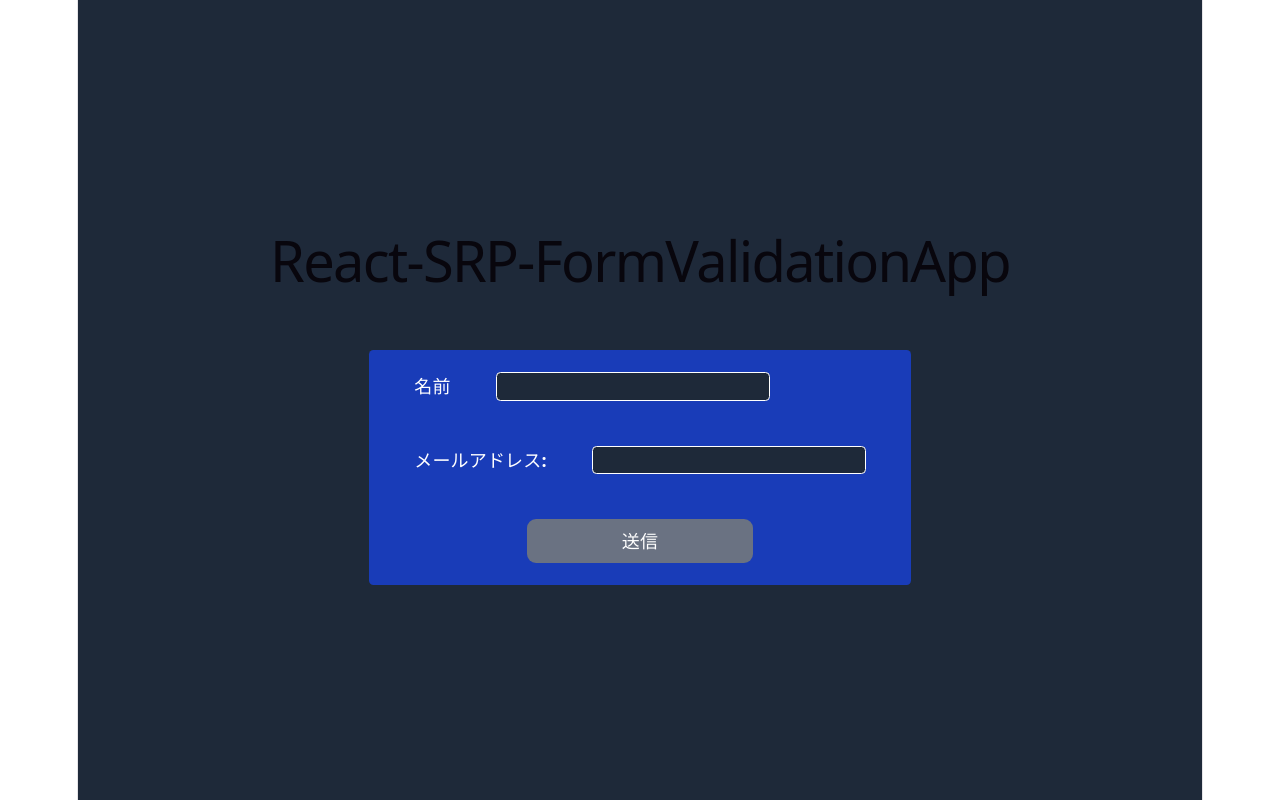
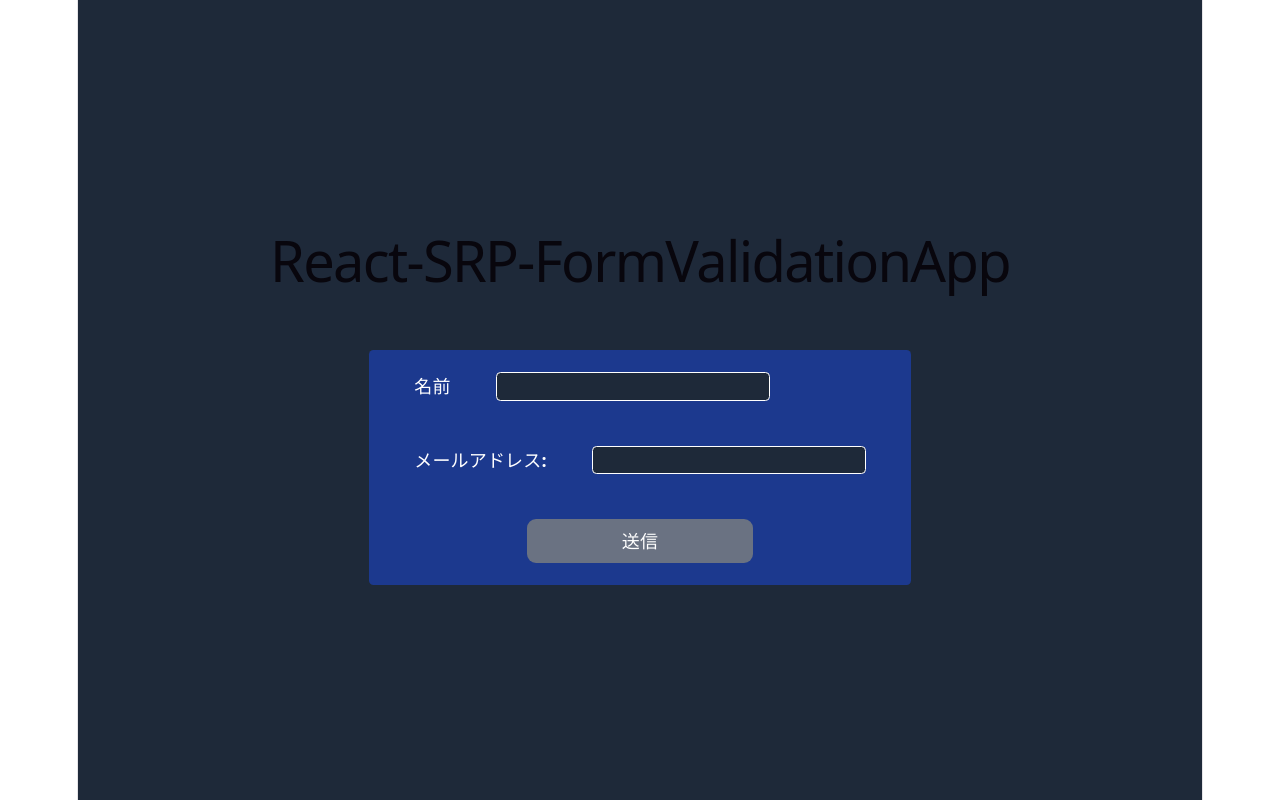
Before and after one commit to TakaDev1/React-SRP-FormValidationApp, a React (Vite) app: page / in a window 1280 px wide. Built offline with nearby package versions, Linux system fonts and the light colour scheme.

Commit message:
refactor: Change the form's background color to bg-blue-900

```diff
--- a/src/components/UserForm.tsx
+++ b/src/components/UserForm.tsx
@@ -35,7 +35,7 @@ const UserForm = () => {
   };
   return (
     <form onSubmit={handleSubmit}>
-      <div className="mt-10 flex flex-col gap-10 bg-blue-800 text-white font-bold text-left px-10 py-5 rounded">
+      <div className="mt-10 flex flex-col gap-10 bg-blue-900 text-white font-bold text-left px-10 py-5 rounded">
         <label htmlFor="name">
           名前
           <input
```
